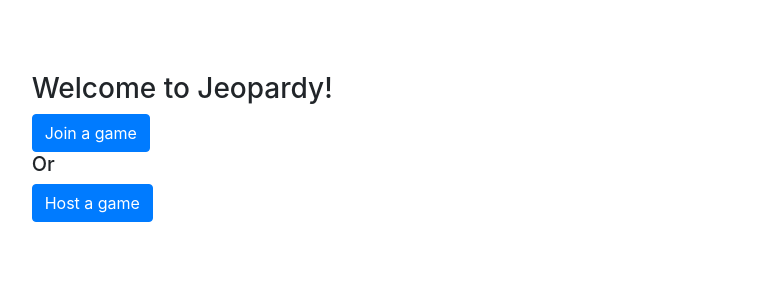
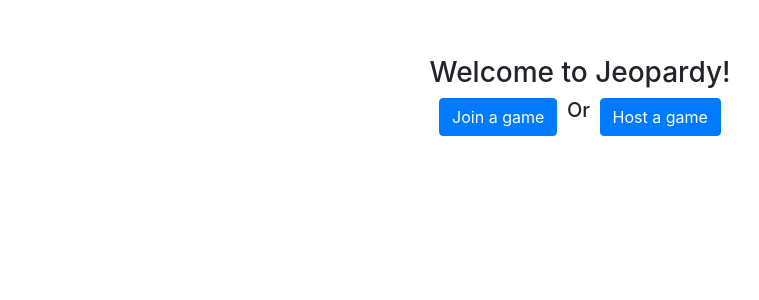
Before and after one commit to EricKarschner37/Jeopardy, a React (Create React App) app: page / in a window 1280 px wide. Shown: the top 300 px of the page, without its empty margins (60-819 px from the left). Built offline with nearby package versions, Linux system fonts and the light colour scheme.

Commit message:
Improve UX for Player

```diff
--- a/src/App.css
+++ b/src/App.css
@@ -81,10 +81,13 @@
   margin: 18px;
 }
 
+.justify-content-center {
+  text-align: center;
+}
+
 .container {
   max-width: 95%;
   height: 100%;
-  width: 100%;
   margin-left: 2.5%;
   margin-right: 2.5%;
   align-self: center;
--- a/src/components/index.js
+++ b/src/components/index.js
@@ -1,35 +1,22 @@
 import React from "react";
 import { Link } from "react-router-dom";
-import { Button, Col, Container, Row } from "react-bootstrap";
+import { Button } from "react-bootstrap";
+import { Flex } from "./lib/Flex";
 
 const Index = () => {
   return (
-    <Container>
-      <Row>
-        <Col>
+    <Flex flexDirection="column">
       <h3>Welcome to Jeopardy!</h3>
-        </Col>
-      </Row>
-      <Row>
-        <Col>
+      <Flex justifyContent="space-evenly">
         <Link to="/play">
           <Button>Join a game</Button>
         </Link>
-        </Col>
-      </Row>
-      <Row>
-        <Col>
         <h5>Or</h5>
-        </Col>
-      </Row>
-      <Row>
-        <Col>
         <Link to="/board">
           <Button>Host a game</Button>
         </Link>
-        </Col>
-      </Row>
-    </Container>
+      </Flex>
+    </Flex>
   );
 };
 
--- /dev/null
+++ b/src/components/lib/Flex.jsx
@@ -0,0 +1,9 @@
+import React from "react";
+
+export const Flex = (props) => {
+  return (
+    <div style={{...props, display: 'flex'}}>
+      {props.children}
+    </div>
+  );
+};
--- a/src/components/play/Join.js
+++ b/src/components/play/Join.js
@@ -1,40 +1,34 @@
 import React, { useEffect, useState } from "react";
-import { Alert, Button, Col, Container, Form, Row } from "react-bootstrap";
+import { Alert, Button, Form, Spinner } from "react-bootstrap";
 import { Link } from "react-router-dom";
+import { Flex } from "../lib/Flex";
 
 export const Join = () => {
   const [games, setGames] = useState([]);
+  const [gamesIsLoading, setGamesIsLoading] = useState(true);
 
   useEffect(() => {
     fetch(`https://${process.env.REACT_APP_WEBSOCKET_SERVER}/api/games`)
       .then((response) => response.json())
-      .then((data) => setGames(data));
+      .then((data) => {setGames(data); setGamesIsLoading(false)});
   }, []);
 
   const buttons = games.sort().map((game) => (
     <>
-      <Row style={{ "padding-bottom": "8px" }} key={game}>
-        <Col>
-          <Link to={`/${game}/play`}>
-            <Button>Game #{game}</Button>
-          </Link>
-          <br />
-        </Col>
-      </Row>
+        <Link to={`/${game}/play`}>
+          <Button>Game #{game}</Button>
+        </Link>
+        <br />
     </>
   ));
   return (
-    <Container>
-      <Row>
+    <Flex flexDirection="column" alignItems="flex-start">
         <h3>Choose the Game Number from the board</h3>
-      </Row>
-      <Row>
         <p style={{ color: "grey", fontSize: "12px" }}>
           Don&apos;t have a game number? No problem! Just ask your host
         </p>
-      </Row>
-      {buttons}
-    </Container>
+      {gamesIsLoading ? <Spinner style={{alignSelf: "center"}} animation="border" role="status" /> : buttons}
+    </Flex>
   );
 };
 
--- a/src/sockets.js
+++ b/src/sockets.js
@@ -1,10 +1,10 @@
 import { useState, useEffect } from "react";
 
-export default function useSocket(url, connect = true, onConnect = () => {}) {
+export default function useSocket(url, enabled = true, onConnect = () => {}) {
   const [socket, setSocket] = useState(null);
 
   useEffect(() => {
-    if (connect) {
+    if (enabled && (!socket || socket.readyState === 3)) {
       console.log(`WebSocket: Connect ${url}`);
 
       const socket = new WebSocket(url);
@@ -13,13 +13,12 @@
         console.log("Websocket: Connected");
       };
       setSocket(socket);
-
-      return () => {
-        socket.close();
-        setSocket(null);
-      };
     }
-  }, [connect]);
+    return () => {
+      socket?.close();
+      setSocket(null);
+    };
+  }, [enabled, socket]);
 
   return socket;
 }
```
Lines whose indentation alone changed are shown as unchanged.
